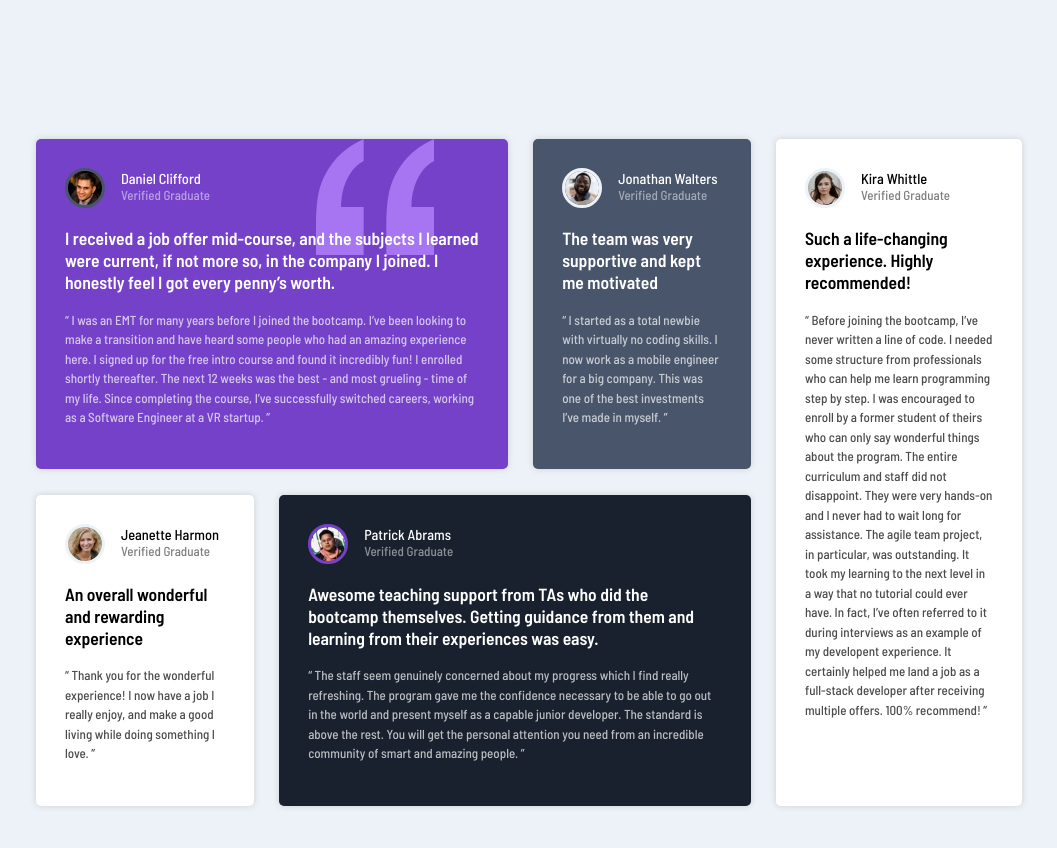
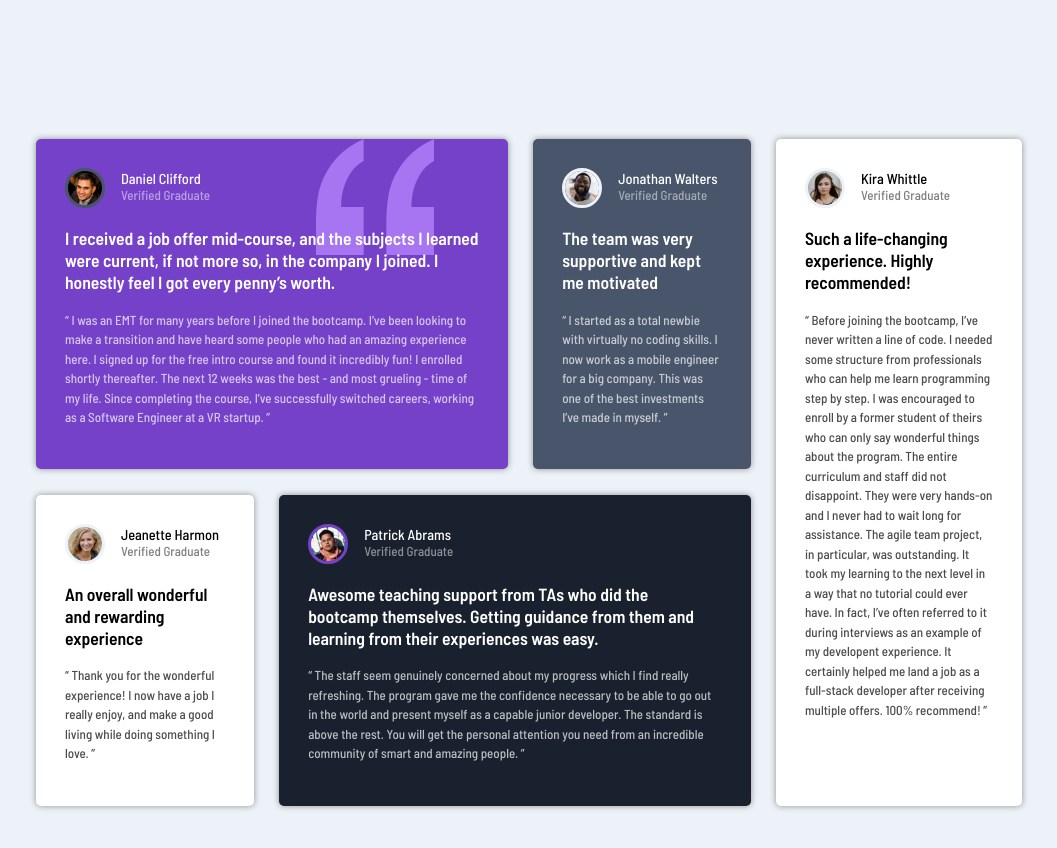
Before and after one commit to Greeshma2903/Testimonial-Grid-section-main, a plain HTML site: page index.html in a window 1280 px wide. Shown: the whole page, without its empty margins (111-1168 px from the left). Drawn offline with Linux system fonts and the light colour scheme.

Commit message:
Update styles.css

```diff
--- a/styles.css
+++ b/styles.css
@@ -9,6 +9,7 @@ body{
 
 /* ---------- container -----------*/
 .container{
+    max-width: 1450px;
     margin: 10% ;
     display: grid;
     grid-template-columns: auto auto auto auto auto auto auto;
@@ -16,7 +17,7 @@ body{
 
 .container div{
     border-radius: 5px;
-    box-shadow: 0 0 6px hsl(0, 0%, 81%);
+    box-shadow: 0 0 6px hsl(0, 0%, 56%);
     margin: .8rem;
     padding: 1.8rem;
 }
@@ -107,7 +108,7 @@ grid-area: 1 / 6 / 3 / 7;
 
 
 /* ________________________MEDIA QUERIES_________________________ */
-@media(max-width: 765px){
+@media(max-width: 860px){
 
     .container{
         display: block;
```
